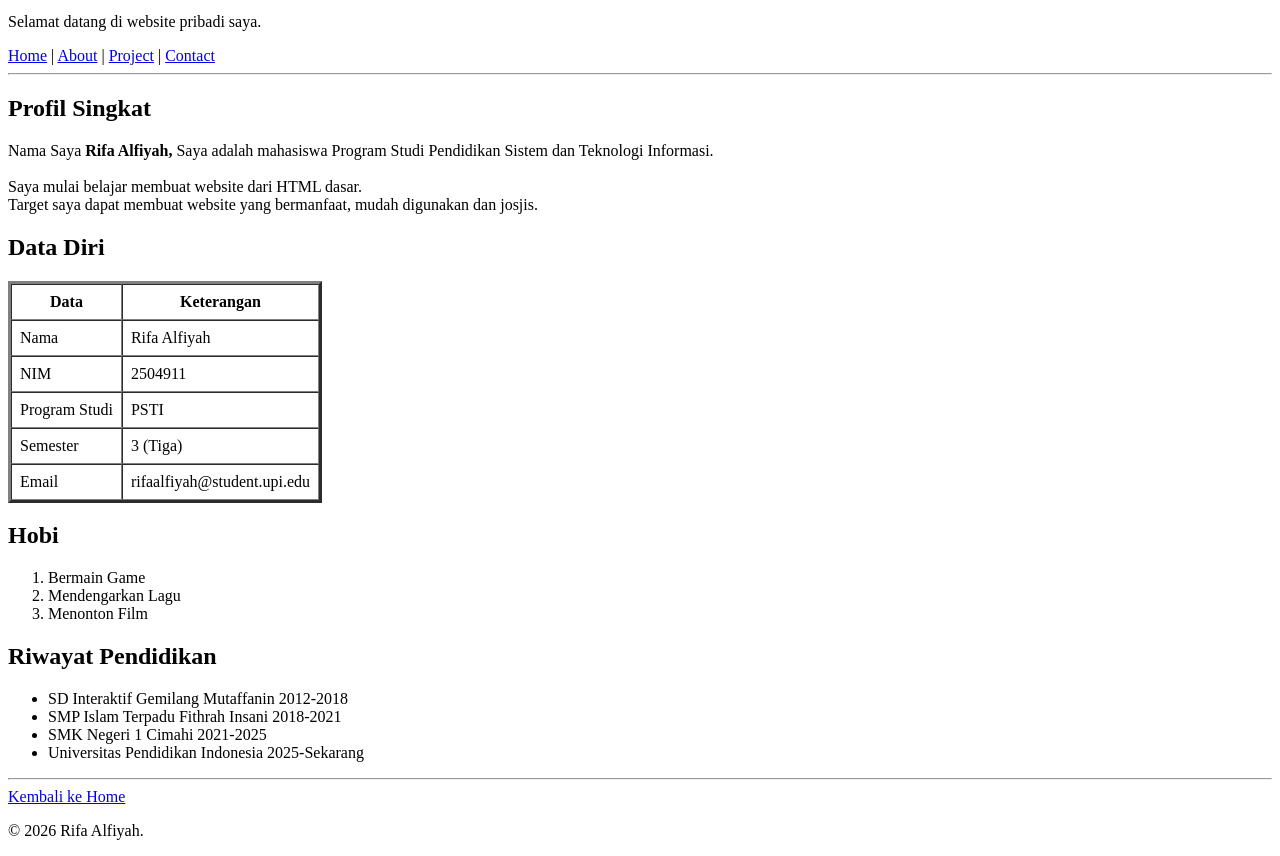
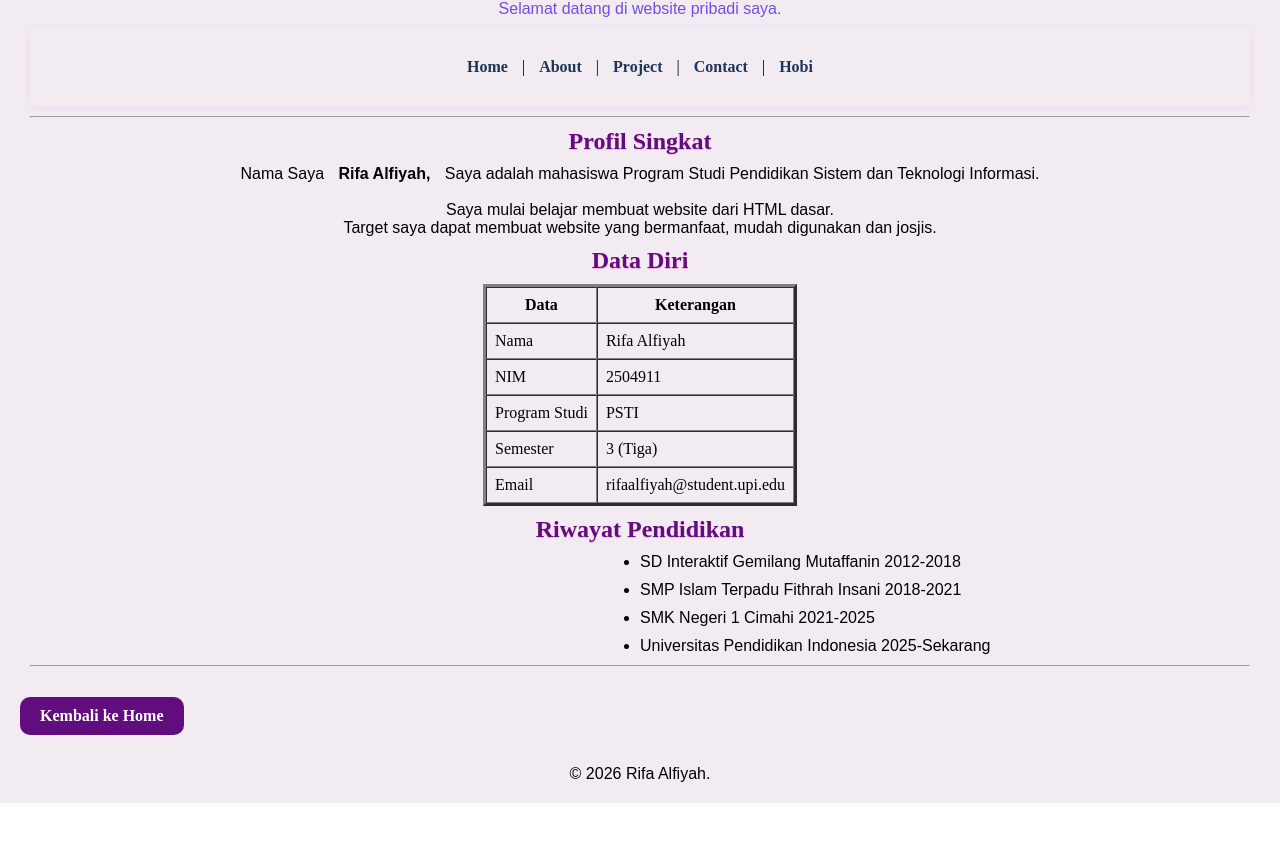
Before and after one commit to alpayah/promnet, a plain HTML site: page about.html in a window 1280 px wide. Shown: the part 67-923 px from the top of the page. After the commit the page ends 870 px from the top, so only its background shows below. Drawn offline with Linux system fonts and the light colour scheme.

Commit message:
tugas dekorr

```diff
--- a/about.html
+++ b/about.html
@@ -3,13 +3,18 @@
   <head>
     <meta charset="UTF-8" />
     <title>Personal Website</title>
+    <link rel="stylesheet" href="style.css" />
   </head>
-  <body>
+  <body id="about">
     <h1>About Me</h1>
-    <p>Selamat datang di website pribadi saya.</p>
+    <p class="greeting">Selamat datang di website pribadi saya.</p>
     <nav>
-      <a href="index.html">Home</a> | <a href="about.html">About</a> |
-      <a href="project.html">Project</a> | <a href="contact.html">Contact</a>
+      <div class="nav-link">
+        <a href="index.html">Home</a> | <a href="about.html">About</a> |
+        <a href="project.html">Project</a> |
+        <a href="contact.html">Contact</a> |
+        <a href="hobi.html">Hobi</a>
+      </div>
     </nav>
     <hr />
     <h2>Profil Singkat</h2>
@@ -22,7 +27,7 @@
       josjis.
     </p>
     <h2>Data Diri</h2>
-    <table border="3" cellspacing="0" cellpadding="8">
+    <table border="3" cellspacing="0" cellpadding="8" class="tabel">
       <tr align="center">
         <td><strong>Data</strong></td>
         <td><strong>Keterangan</strong></td>
@@ -48,21 +53,15 @@
         <td>rifaalfiyah@student.upi.edu</td>
       </tr>
     </table>
-    <h2>Hobi</h2>
-    <ol>
-      <li>Bermain Game</li>
-      <li>Mendengarkan Lagu</li>
-      <li>Menonton Film</li>
-    </ol>
     <h2>Riwayat Pendidikan</h2>
-    <ul>
+    <ul class="listbulat">
       <li>SD Interaktif Gemilang Mutaffanin 2012-2018</li>
       <li>SMP Islam Terpadu Fithrah Insani 2018-2021</li>
       <li>SMK Negeri 1 Cimahi 2021-2025</li>
       <li>Universitas Pendidikan Indonesia 2025-Sekarang</li>
     </ul>
     <hr />
-    <a href="home.html">Kembali ke Home</a>
+    <a href="index.html" class="back">Kembali ke Home</a>
     <p>© 2026 Rifa Alfiyah.</p>
   </body>
 </html>
--- /dev/null
+++ b/style.css
@@ -0,0 +1,132 @@
+*{
+    margin: 10px;
+}
+
+nav {
+    display: flex;
+    justify-content: center;
+    align-items: center;
+    position: sticky;
+    top: 0;
+    z-index: 10;
+    padding: 20px 8%;
+    background-color: rgba(243, 235, 242);
+    box-shadow: 0 2px 10px rgba(124, 58, 237, 0.08);
+}
+h1{
+    color: rgb(75, 3, 77);
+    text-shadow: 4px 4px 2px rgb(240, 141, 235);
+    text-align: center;
+    font-family: poppins, sans-serif;
+}
+
+h2,h3,h5{
+    color: rgb(97, 13, 125);
+    text-shadow: 0 1px 1px rgb(255, 170, 229);
+    text-align: center;
+}
+
+p {
+    text-align: center;
+    font-family: Arial, Helvetica, sans-serif;
+}
+
+.greeting {
+    color: rgba(101, 62, 229, 0.918);
+    text-shadow: 1px 1px 1px rgba(246, 245, 245, 0.418);
+    text-align: center;
+    font-family: poppins, sans-serif;
+}
+
+
+.nav-links {
+    display: flex;
+    gap: 30px;
+    align-items: center;
+}
+
+nav a {
+    position: relative;
+    color: #1d3557;
+    font-weight: 600;
+    text-decoration: none;
+    padding: 8px 0;
+    transition: all 0.3s ease;
+}
+
+nav a::after {
+    content: "";
+    position: absolute;
+    left: 0;
+    bottom: -4px;
+    width: 0;
+    height: 2px;
+    background: #7c3aed;
+    transition: width 0.3s ease;
+}
+
+nav a:hover {
+    color: #7c3aed;
+    transform: translateY(-3px);
+}
+
+nav a:hover::after {
+    width: 100%;
+}
+
+.fotoprofil {
+    width: 300px;
+    border-radius: 15px;
+    display: block;
+    margin: 20px auto;
+}
+
+.listbulat {
+    padding-left: 600px;
+    font-family: Arial, Helvetica, sans-serif;
+}
+#index{
+    background: linear-gradient(to bottom, rgb(243, 235, 242), rgb(243, 235, 242), rgba(243, 235, 242));
+}
+#about{
+    background: linear-gradient(to bottom, rgb(243, 235, 242), rgb(243, 235, 242), rgba(243, 235, 242));
+}
+#contact{
+    background: linear-gradient(to bottom, rgb(243, 235, 242), rgb(243, 235, 242), rgba(243, 235, 242));
+}
+#project{
+    background: linear-gradient(to bottom, rgb(243, 235, 242), rgb(243, 235, 242), rgba(243, 235, 242));
+}
+#hobi{
+    background: linear-gradient(to bottom, rgb(243, 235, 242), rgb(243, 235, 242), rgba(243, 235, 242));
+}
+
+.fotoprojek{
+    width: 200px;
+    border-radius: 15px;
+    display: block;
+    margin: 20px auto;
+}
+
+.tabel {
+    align-items: center;
+    margin-left: auto;
+    margin-right: auto;
+}
+
+.back {
+    display: inline-block;
+    margin: 20px 0;
+    padding: 10px 20px;
+    background-color: rgb(97, 13, 125);
+    color: white;
+    text-decoration: none;
+    border-radius: 10px;
+    font-weight: bold;
+    transition: 0.3s;
+}
+
+.back:hover {
+    background-color: rgb(75, 3, 77);
+    transform: translateY(-3px);
+}
```
Also changed, not shown: contact.html (+7 -3 lines), hobi.html (+13 -6 lines), index.html (+12 -7 lines), project.html (+14 -9 lines).
